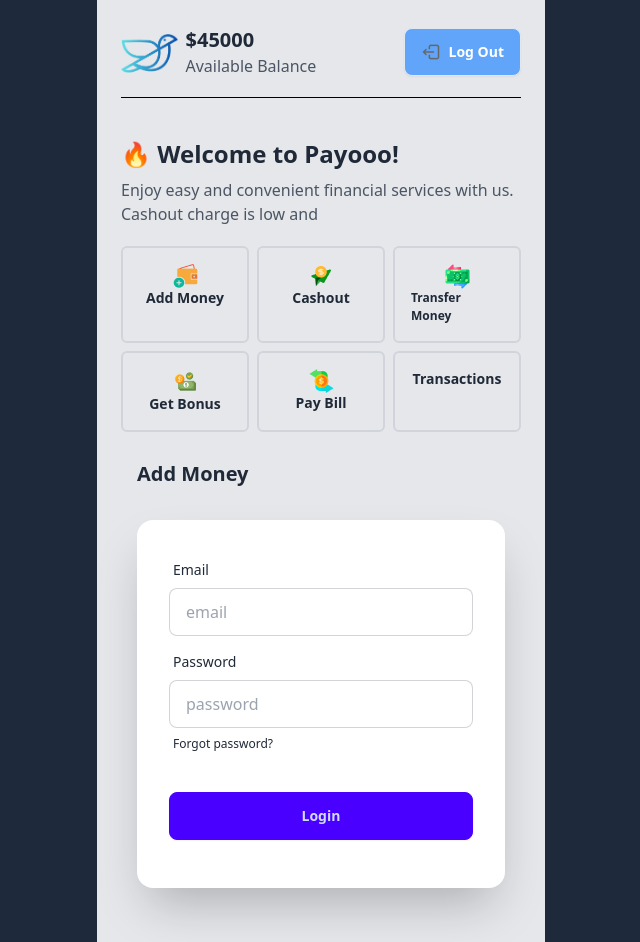
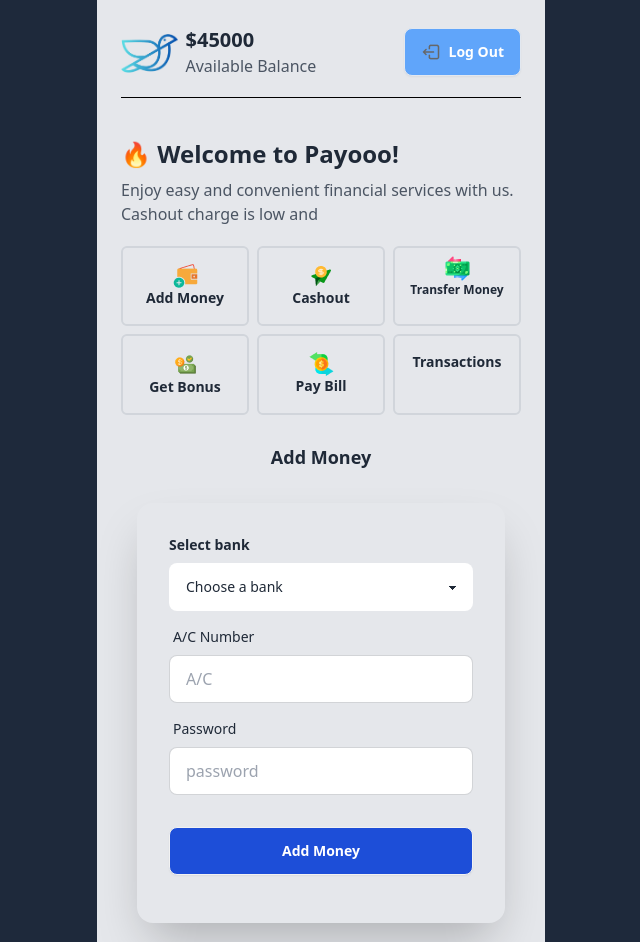
Before and after one commit to mustakim67/Payoo-MFS, a plain HTML site: page main.html in a window 1280 px wide. Shown: the top 942 px of the page, without its empty margins (319-959 px from the left). Drawn offline with nearby package versions, Linux system fonts and the light colour scheme.

Commit message:
Added add money part

```diff
--- a/main.html
+++ b/main.html
@@ -30,7 +30,7 @@
         <!--Option section-->
         <section>
             <div class="grid grid-cols-3 gap-2 mt-5">
-                <div class="place-items-center p-4  border-2  border-gray-300 rounded-md hover:border-blue-500">
+                <div class="place-items-center p-2 pt-4  border-2  border-gray-300 rounded-md hover:border-blue-500">
                     <img src="./assets/wallet 1.png" alt="">
                     <h2 class="text-sm font-bold hover:text-blue-500 ">Add Money</h2>
                 </div>
@@ -38,7 +38,7 @@
                     <img src="./assets/send 1.png" alt="">
                     <h2 class="text-sm font-bold hover:text-blue-500 ">Cashout</h2>
                 </div>
-                <div class="place-items-center p-4  border-2  border-gray-300 rounded-md hover:border-blue-500">
+                <div class="place-items-center p-2  border-2  border-gray-300 rounded-md hover:border-blue-500">
                     <img src="./assets/transaction 1.png" alt="">
                     <h2 class="text-[12px] font-bold hover:text-blue-500 ">Transfer Money</h2>
                 </div>
@@ -58,27 +58,32 @@
         </section>
         <!--Add Monet Form-->
         <div class="h-full mt-7">
-            <h1 class="text-xl font-bold pl-4 mb-4">Add Money</h1>
+            <h1 class="text-lg font-bold text-center mb-4">Add Money</h1>
             <div class="hero-content flex-col lg:flex-row-reverse">
-              <div class="card bg-base-100 w-full max-w-sm shrink-0 shadow-2xl">
+              <div class="card  w-full max-w-sm shrink-0 shadow-2xl">
                 <form class="card-body">
+                  <!--Select part-->
+                  <h2 class="text-sm font-semibold">Select bank</h2>
+                  <select class="select w-full max-w-xs">
+                    <option disabled selected>Choose a bank</option>
+                    <option>IBBL</option>
+                    <option>AFBL</option>
+                    <option>UCB</option>
+                  </select>
                   <div class="form-control">
                     <label class="label">
-                      <span class="label-text">Email</span>
+                      <span class="label-text">A/C Number</span>
                     </label>
-                    <input type="email" placeholder="email" class="input input-bordered" required />
+                    <input type="number" placeholder="A/C" class="input input-bordered" required />
                   </div>
                   <div class="form-control">
                     <label class="label">
                       <span class="label-text">Password</span>
                     </label>
                     <input type="password" placeholder="password" class="input input-bordered" required />
-                    <label class="label">
-                      <a href="#" class="label-text-alt link link-hover">Forgot password?</a>
-                    </label>
                   </div>
                   <div class="form-control mt-6">
-                    <button class="btn btn-primary">Login</button>
+                    <button class="btn bg-blue-700 text-white hover:bg-blue-500">Add Money</button>
                   </div>
                 </form>
               </div>
@@ -86,5 +91,4 @@
           </div>
     </section>
 </body>
-<!--Till 27-4 14.57 seconds-->
 </html>
```
